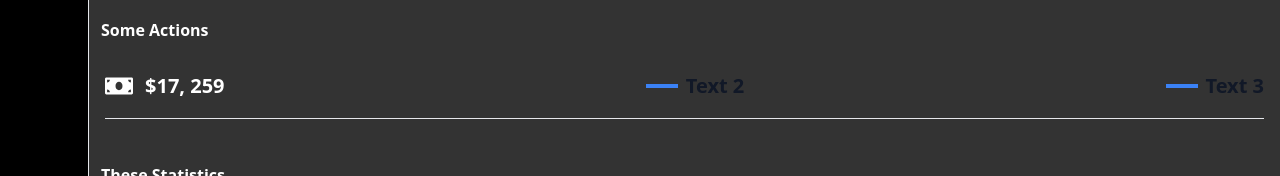
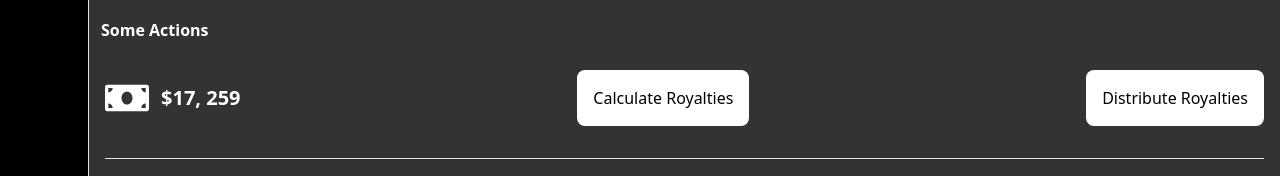
Before and after one commit to kwakyebrilliant/deyplay, a React (Create React App) app: page /dashboard in a window 1280 px wide. Shown: the part 278-454 px from the top of the page. Built offline with nearby package versions, Linux system fonts and the light colour scheme.

Commit message:
dashboard updates

```diff
--- a/src/dashboard/Pages/Dashboard.js
+++ b/src/dashboard/Pages/Dashboard.js
@@ -61,22 +61,24 @@ function Dashboard() {
                 </div>
 
                 <div className="container mx-auto p-4">
-                <div className="flex items-center justify-between mb-4">
+                <div className="flex flex-col items-center space-y-4 sm:flex-row sm:justify-between sm:space-y-0 mb-8">
                     <div className="flex items-center">
-                    <FaMoneyBill className=' text-white w-6 h-6 lg:w-8 lg:h-8 pr-1' />
+                    <FaMoneyBill className=' text-white w-6 h-6 lg:w-12 lg:h-12 pr-1' />
                     <h3 className="text-xl ml-2 font-bold text-white">
                         $17, 259
                     </h3>
                     </div>
 
                     <div className="flex items-center">
-                    <div className="w-8 h-1 bg-blue-500 mr-2"></div>
-                    <h3 className="text-xl font-bold text-gray-900">Text 2</h3>
+                    <div className="bg-white text-black hover:bg-black hover:text-white rounded-lg p-4 cursor-pointer">
+                        <span>Calculate Royalties</span>
+                    </div>
                     </div>
 
                     <div className="flex items-center">
-                    <div className="w-8 h-1 bg-blue-500 mr-2"></div>
-                    <h3 className="text-xl font-bold text-gray-900">Text 3</h3>
+                    <div className="bg-white text-black hover:bg-black hover:text-white rounded-lg p-4 cursor-pointer">
+                        <span>Distribute Royalties</span>
+                    </div>
                     </div>
                 </div>
 
```
